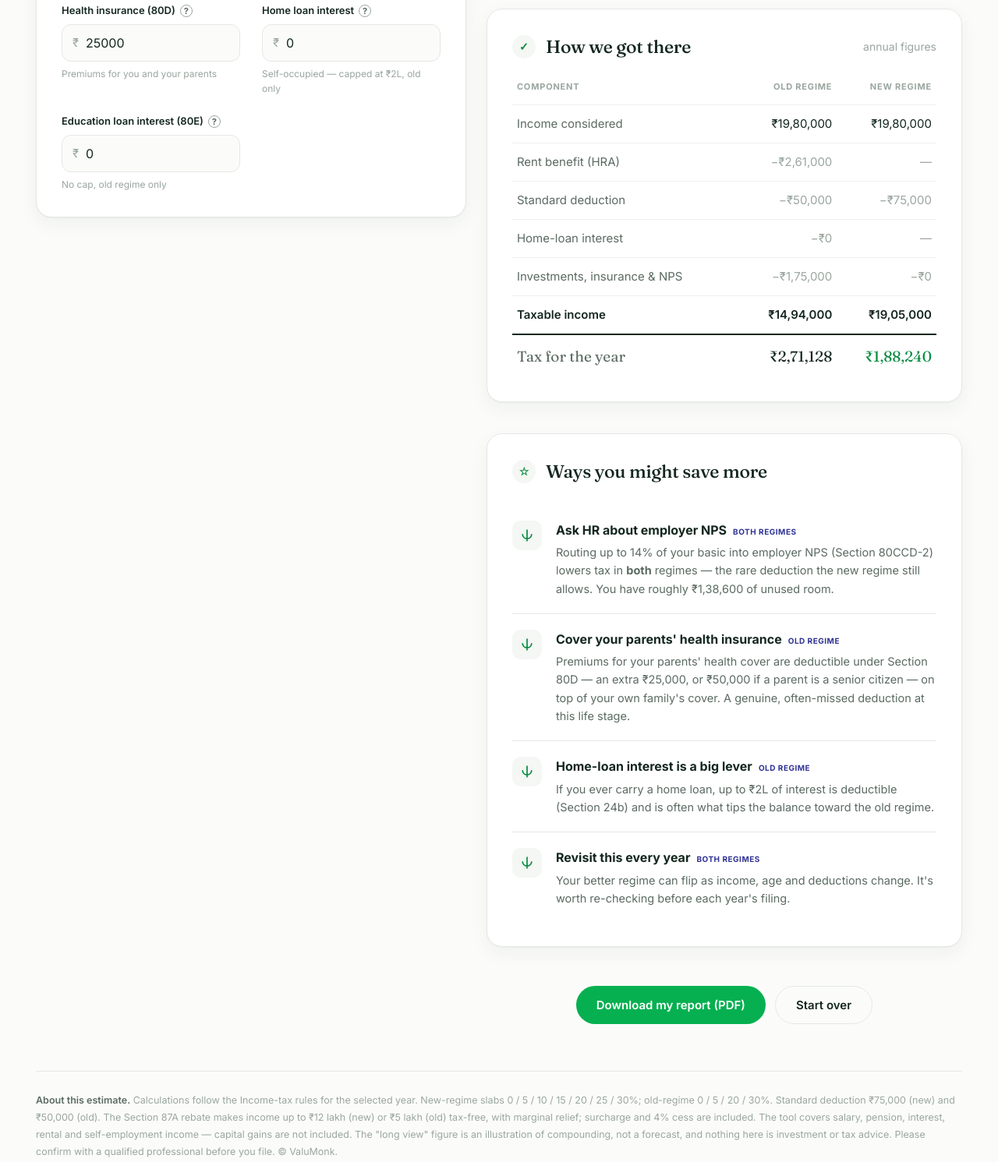
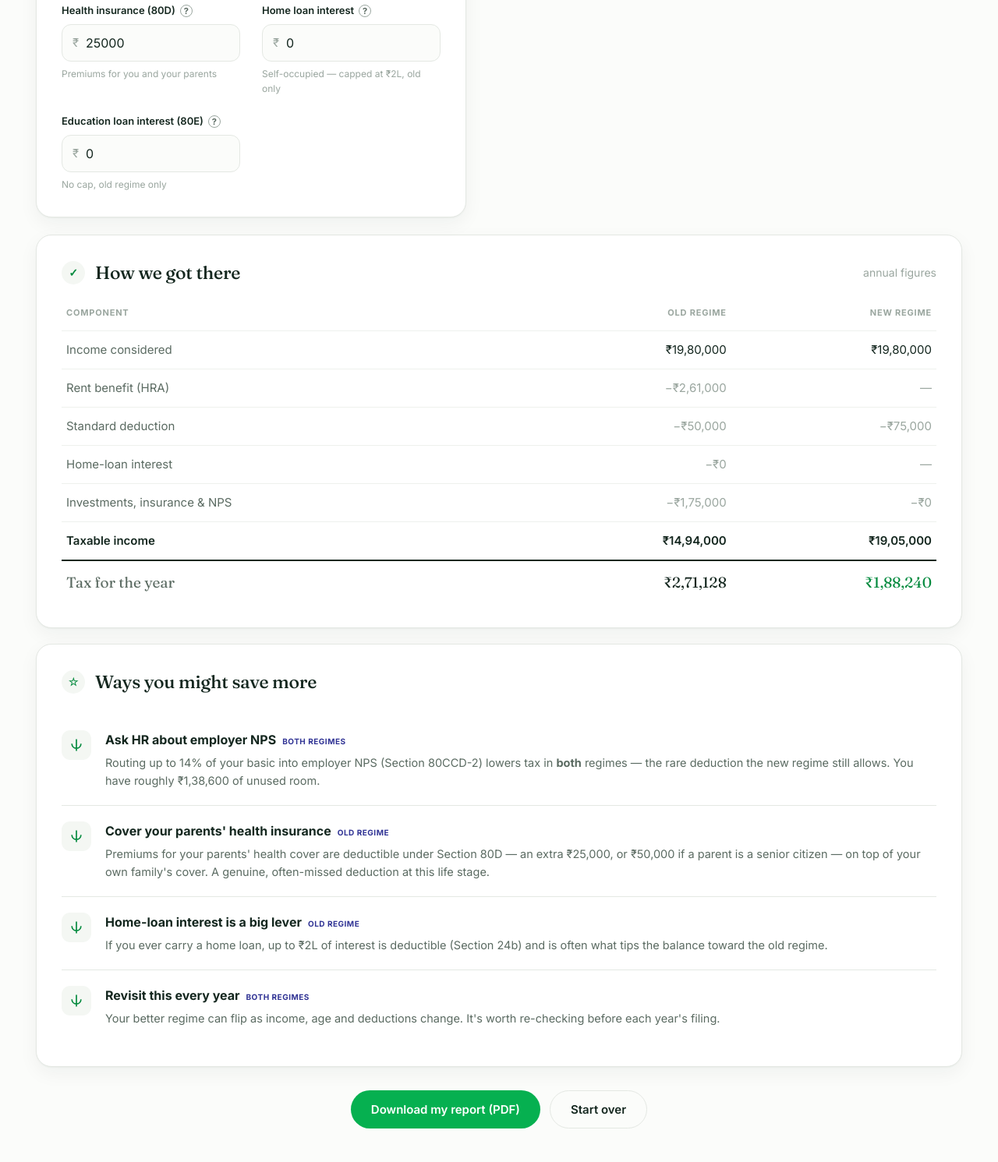
Before and after one commit to gargim1705-jpg/valumonk-tax-calculator, a plain HTML site: page index.html in a window 1280 px wide. Shown: the part 2071-3562 px from the top of the page at 78% size. Drawn offline with Linux system fonts and the light colour scheme.

Commit message:
Add files via upload

```diff
--- a/index.html
+++ b/index.html
@@ -30,6 +30,7 @@
   .flow{margin-top:0}
   .resultcol{position:sticky;top:18px;display:flex;flex-direction:column;gap:20px}
   .resultcol .result{margin-top:0}
+  .fullrow{margin-top:22px}
   @media(max-width:900px){
     .panels{grid-template-columns:1fr;gap:22px}
     .resultcol{position:static}
@@ -465,8 +466,13 @@
     <p class="dis">This shows what your <b style="color:#fff">annual</b> tax saving could become if invested each year at the assumed return — illustrative only, compounded yearly. Returns are not guaranteed and investments carry risk. This is not investment advice.</p>
   </div>
 
+  </div><!-- end results column -->
+  </div><!-- end panels -->
+
+  <!-- FULL WIDTH below the two panels -->
+  <div class="fullrow">
   <!-- BREAKDOWN -->
-  <div class="step" style="margin-top:20px">
+  <div class="step">
     <div class="step-h"><span class="dot">✓</span><h2>How we got there</h2><span class="tail">annual figures</span></div>
     <table><thead><tr><th>Component</th><th>Old regime</th><th>New regime</th></tr></thead>
       <tbody id="bd"></tbody></table>
@@ -482,9 +488,7 @@
     <button class="btn primary" id="dl">Download my report (PDF)</button>
     <button class="btn ghost" onclick="window.scrollTo({top:0,behavior:'smooth'})">Start over</button>
   </div>
-
-  </div><!-- end results column -->
-  </div><!-- end panels -->
+  </div><!-- end fullrow -->
 
   <footer id="foot"></footer>
 
```
